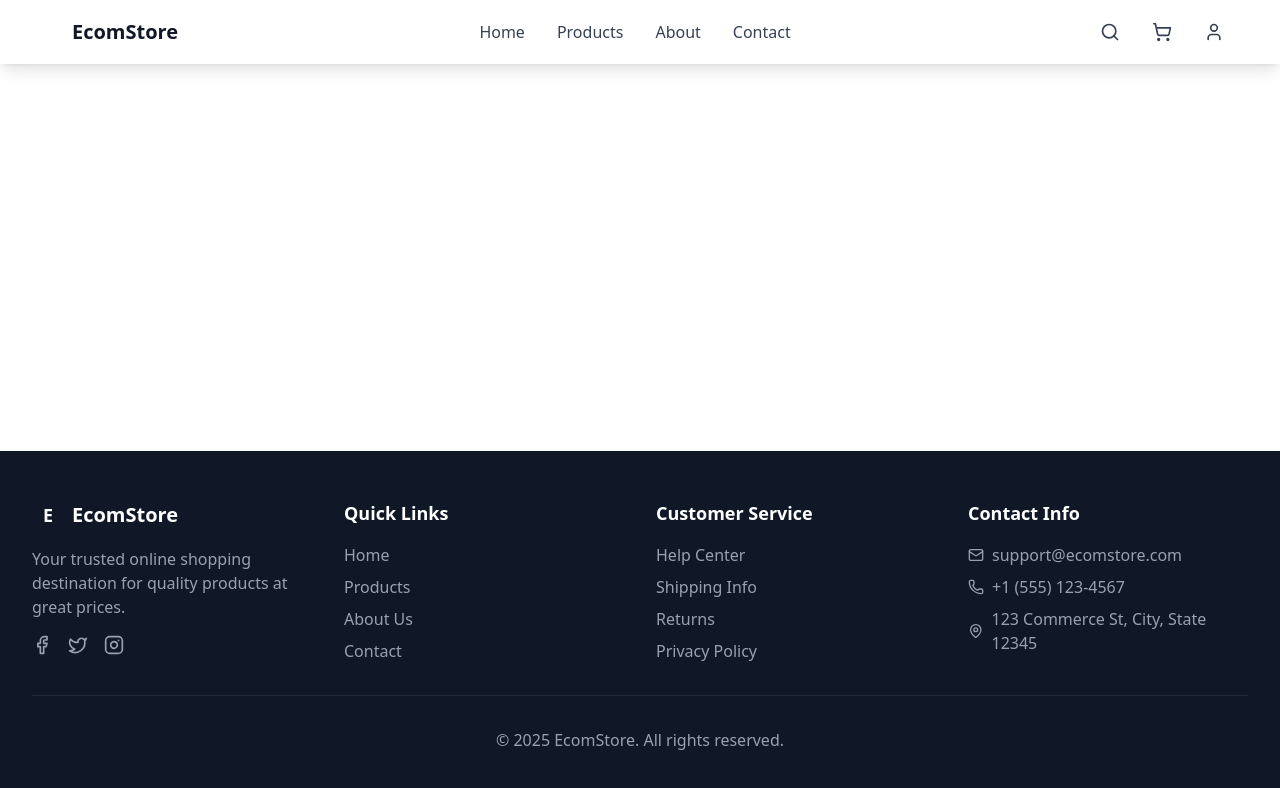
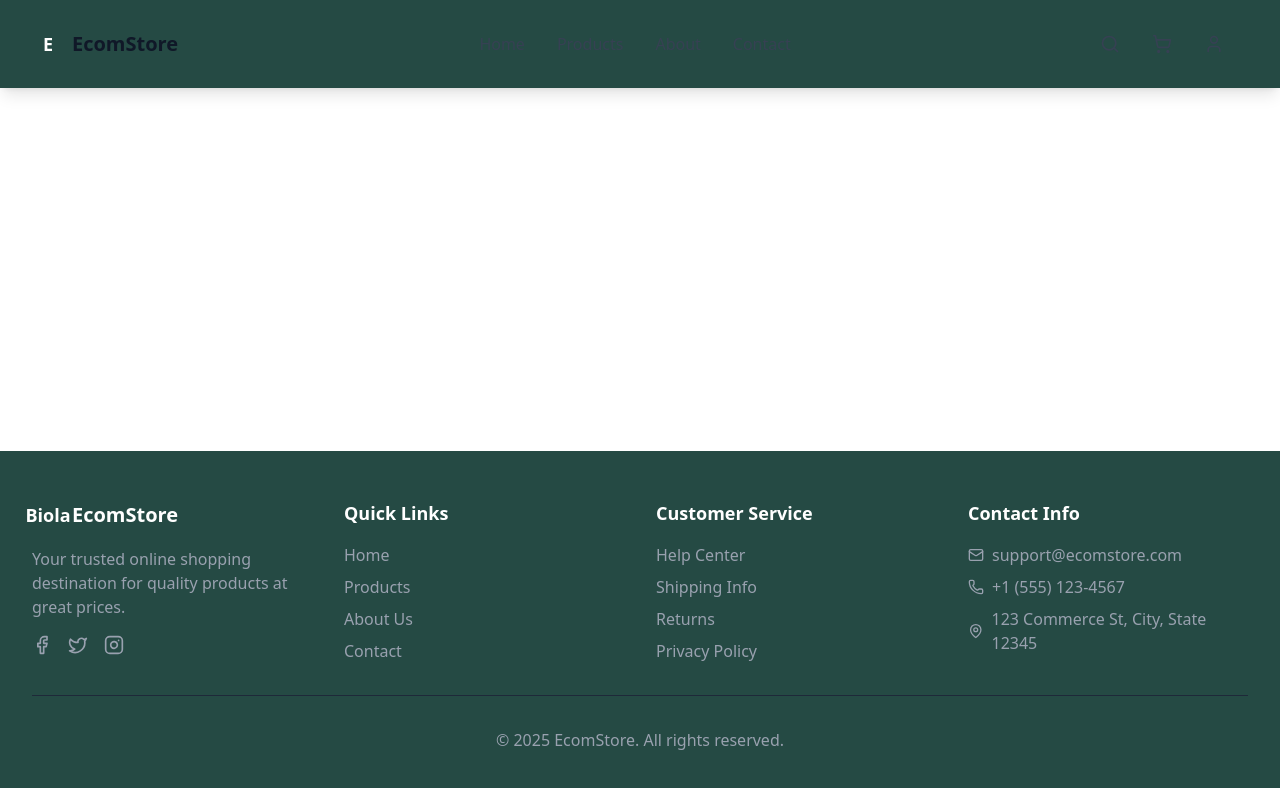
Before and after one commit to Dev-Rid/biola-ecommerce, a React (Vite) app: page /contact in a window 1280 px wide. Shown: the top 788 px of the page. Built offline with nearby package versions, Linux system fonts and the light colour scheme.

Commit message:
feat: nav and footer colors changed

```diff
--- a/src/Layout/Footer.jsx
+++ b/src/Layout/Footer.jsx
@@ -3,14 +3,14 @@ import { Facebook, Twitter, Instagram, Mail, Phone, MapPin } from 'lucide-react'
 
 const Footer = () => {
   return (
-    <footer className="bg-gray-900 text-white">
+    <footer className="bggray-900 bg-[rgb(37,74,68)] text-white">
       <div className="max-w-7xl mx-auto px-4 sm:px-6 lg:px-8 py-12">
         <div className="grid grid-cols-1 md:grid-cols-4 gap-8">
           {/* Company Info */}
           <div className="space-y-4">
             <div className="flex items-center space-x-2">
               <div className="w-8 h-8 bg-primary-600 rounded-lg flex items-center justify-center">
-                <span className="text-white font-bold text-lg">E</span>
+                <span className="text-white font-bold text-lg">Biola</span>
               </div>
               <span className="text-xl font-bold">EcomStore</span>
             </div>
--- a/src/Layout/Header.jsx
+++ b/src/Layout/Header.jsx
@@ -19,9 +19,9 @@ const Header = () => {
   }
 
   return (
-    <header className="bg-white shadow-lg sticky top-0 z-50">
+    <header className="bgwhite bg[rgb(21,57,112)] bg-[rgb(37,74,68)] shadow-lg sticky top-0 z-50">
       <div className="max-w-7xl mx-auto px-4 sm:px-6 lg:px-8">
-        <div className="flex justify-between items-center h-16">
+        <div className="flex justify-between items-center h-22 ">
           {/* Logo */}
           <Link to="/" className="flex items-center space-x-2">
             <div className="w-8 h-8 bg-primary-600 rounded-lg flex items-center justify-center">
@@ -32,7 +32,7 @@ const Header = () => {
 
           {/* Desktop Navigation */}
           <nav className="hidden md:flex items-center space-x-8">
-            <Link to="/" className="text-gray-700 hover:text-primary-600 transition-colors">
+            <Link to="/" className="text-gray-700 hover:text-primary-600 transition-colors ">
               Home
             </Link>
             <Link to="/products" className="text-gray-700 hover:text-primary-600 transition-colors">
```
